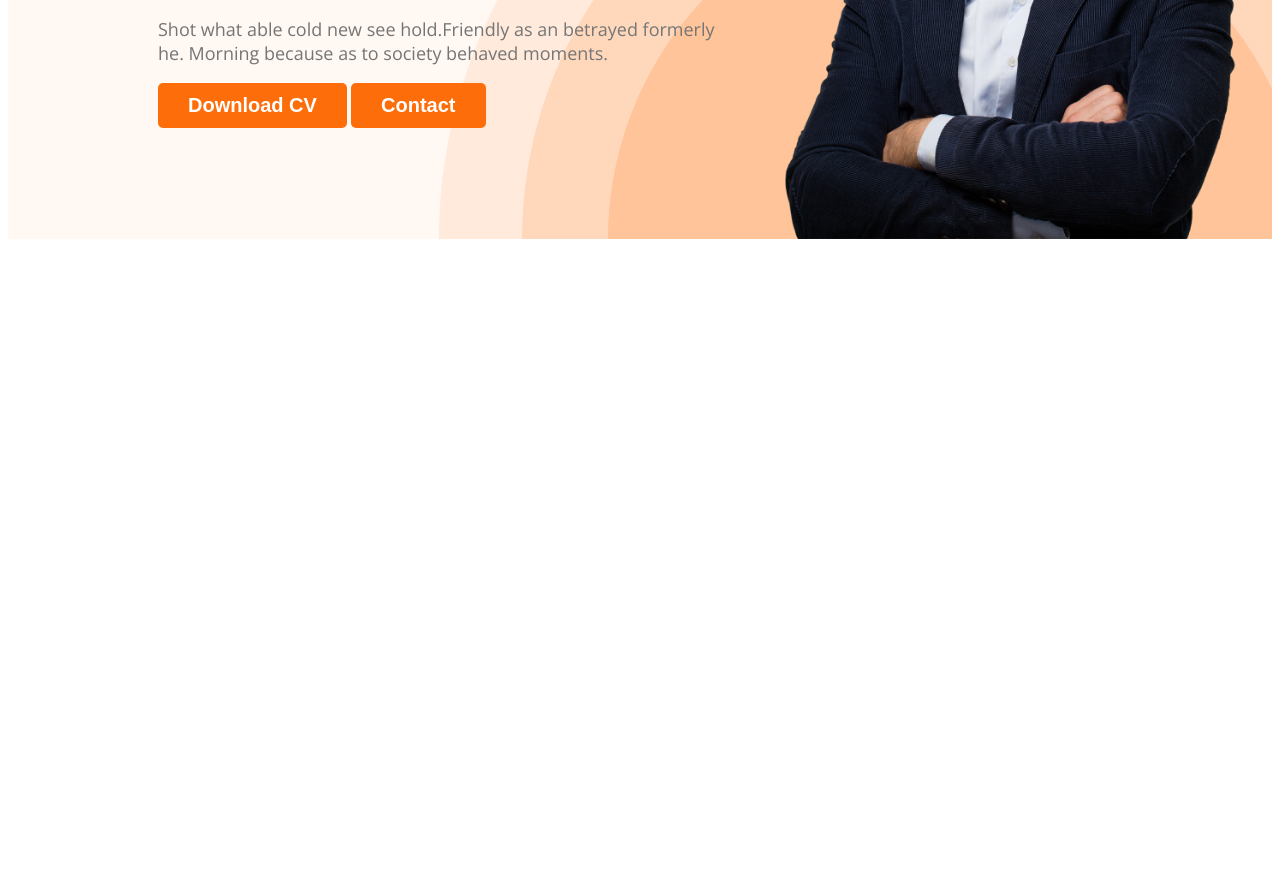
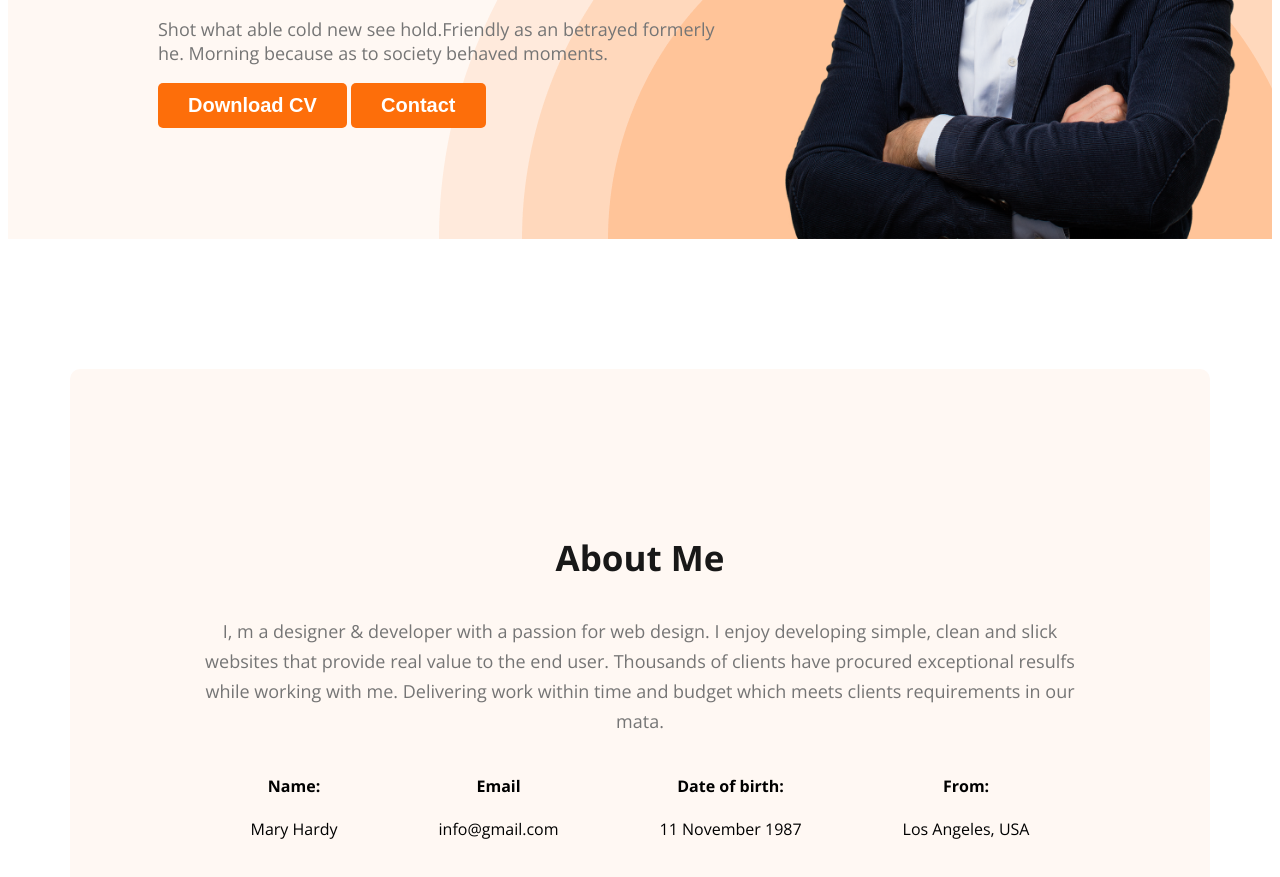
Before and after one commit to Raisul2023/wedeveloper-portfolio, a plain HTML site: page index.html in a window 1280 px wide. Shown: the part 529-1406 px from the top of the page. Before the commit the page ends 800 px from the top, so only its background shows below. Drawn offline with nearby package versions, Linux system fonts and the light colour scheme.

Commit message:
about section

```diff
--- a/index.html
+++ b/index.html
@@ -31,7 +31,30 @@
         </div>
     </header>
     <main>
-
+        <section class="about">
+            <h3 class="section-title">About Me</h3>
+            <p class="section-des">
+                I, m a designer & developer with a passion for web design. I enjoy developing simple, clean and slick websites that provide real value to the end user. Thousands of clients have procured exceptional resulfs while working with me. Delivering work within time and budget which meets clients requirements in our mata.
+            </p>
+            <div class="about-info-container">
+                <div class="about-info">
+                    <h4 class="info-title">Name:</h4>
+                    <p class="info-des">Mary Hardy</p>
+                </div>
+                <div class="about-info">
+                    <h4 class="info-title">Email</h4>
+                    <p class="info-des">info@gmail.com</p>
+                </div>
+                <div class="about-info">
+                    <h4 class="info-title">Date of birth:</h4>
+                    <p class="info-des">11 November 1987</p>
+                </div>
+                <div class="about-info">
+                    <h4 class="info-title">From:</h4>
+                    <p class="info-des">Los Angeles, USA </p>
+                </div>
+            </div>
+        </section>
     </main>
     <footer>
 
--- a/style.css
+++ b/style.css
@@ -73,3 +73,36 @@ nav a {
     font-size: 18px;
     color:#757575;
 }
+/* main section */
+main {
+    max-width: 1140px;
+    margin: 0 auto;
+}
+
+.about {
+    padding: 130px;
+    border-radius: 10px;
+    background: #FFF8F3;
+    margin: 130px 0;
+
+}
+.section-title {
+    color:  #181818;
+    text-align: center;
+    font-size: 35px;
+    font-weight: 700;
+}
+.section-des {
+    color: #757575;
+    text-align: center;
+    font-size: 18px;
+    font-weight: 400;
+    line-height: 30px;
+}
+.about-info-container {
+    display: flex;
+    justify-content: space-around;
+}
+.about-info {
+    text-align: center;
+}
```
